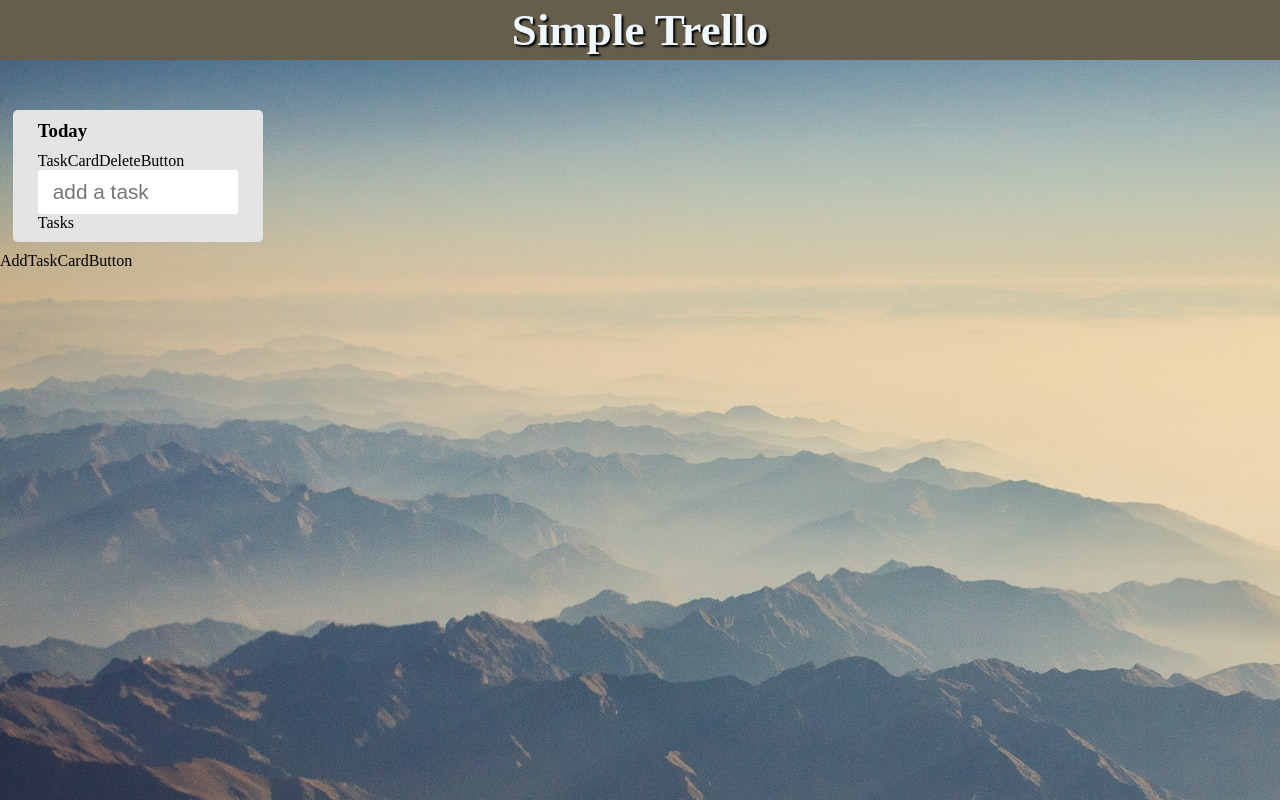
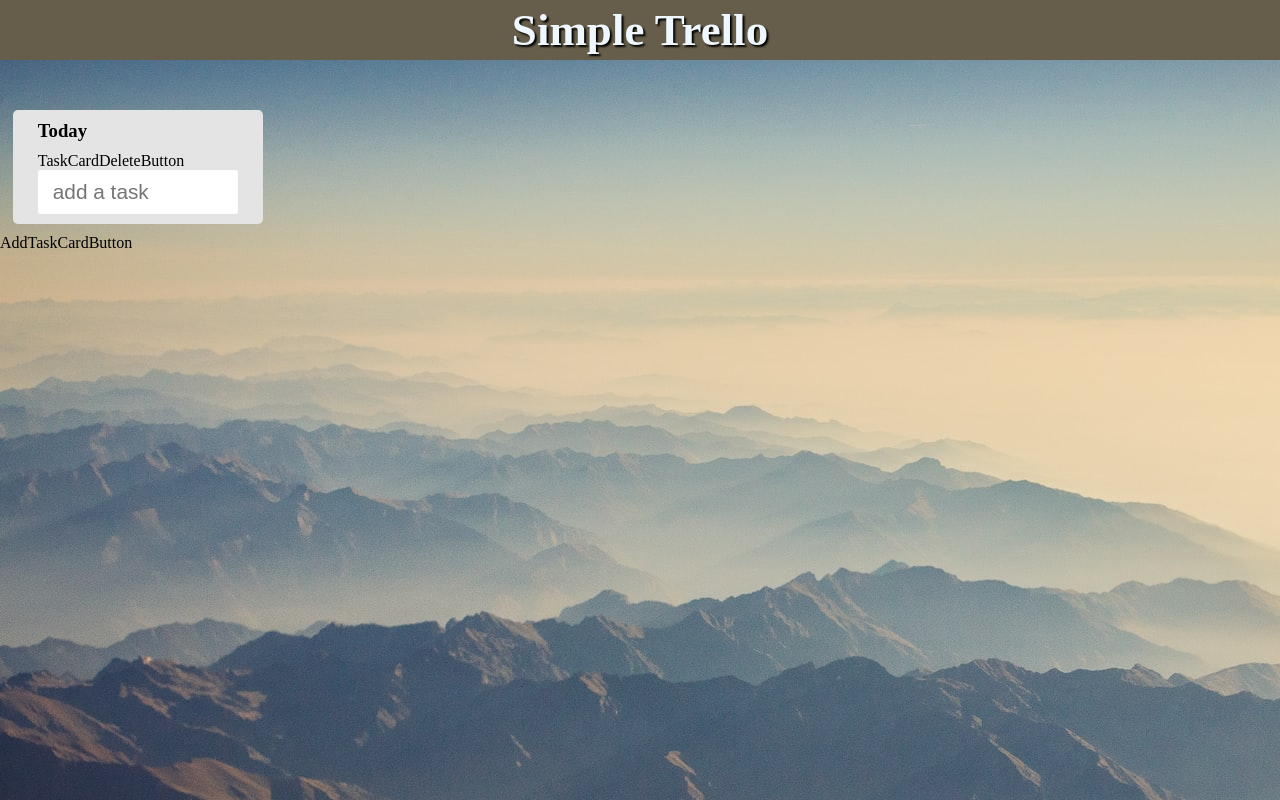
Before and after one commit to ryuya416/trello-clone, a React (Create React App) app: page / in a window 1280 px wide. Built offline with nearby package versions, Linux system fonts and the light colour scheme.

Commit message:
✨ Taskコンポーネントを作成

```diff
--- a/src/components/task/TaskCard.jsx
+++ b/src/components/task/TaskCard.jsx
@@ -17,7 +17,7 @@ export const TaskCard = () => {
         setTaskList={setTaskList}
         taskList={taskList}
       />
-      <Tasks />
+      <Tasks inputText={inputText} taskList={taskList} />
     </div>
   );
 };
--- a/src/components/task/Tasks.jsx
+++ b/src/components/task/Tasks.jsx
@@ -1,5 +1,11 @@
 import React from "react";
 
-export const Tasks = () => {
-  return <div>Tasks</div>;
+export const Tasks = ({ inputText, taskList }) => {
+  return (
+    <div>
+      {taskList.map((task) => (
+        <div>{task.text}</div>
+      ))}
+    </div>
+  );
 };
--- a/src/components/task/input/TaskAddInput.jsx
+++ b/src/components/task/input/TaskAddInput.jsx
@@ -8,6 +8,14 @@ export const TaskAddInput = ({
 }) => {
   const handleSubmit = (e) => {
     e.preventDefault();
+    //カードを追加する
+    setTaskList([
+      ...taskList,
+      {
+        text: inputText,
+      },
+    ]);
+    setInputText("");
   };
 
   const handleChange = (e) => {
@@ -21,6 +29,7 @@ export const TaskAddInput = ({
           placeholder="add a task"
           className="taskAddInput"
           onChange={handleChange}
+          value={inputText}
         />
       </form>
     </div>
```
